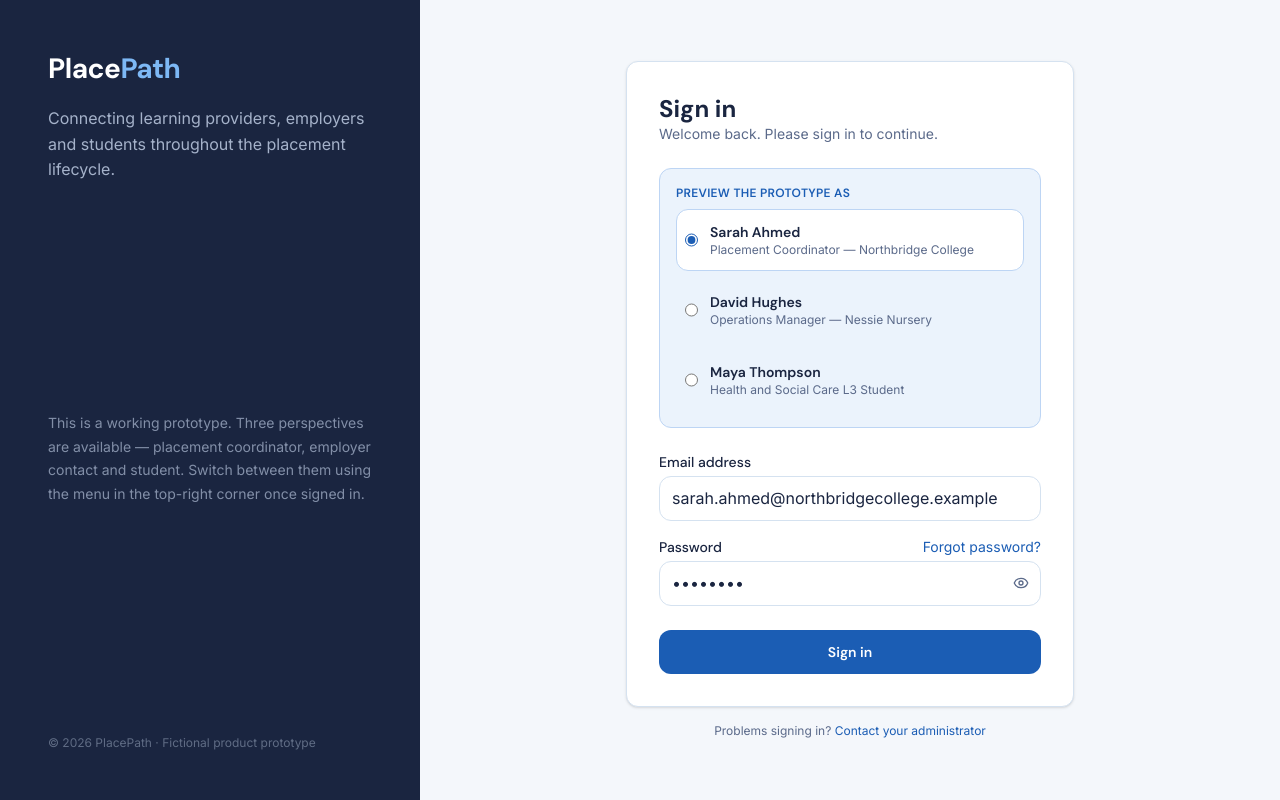
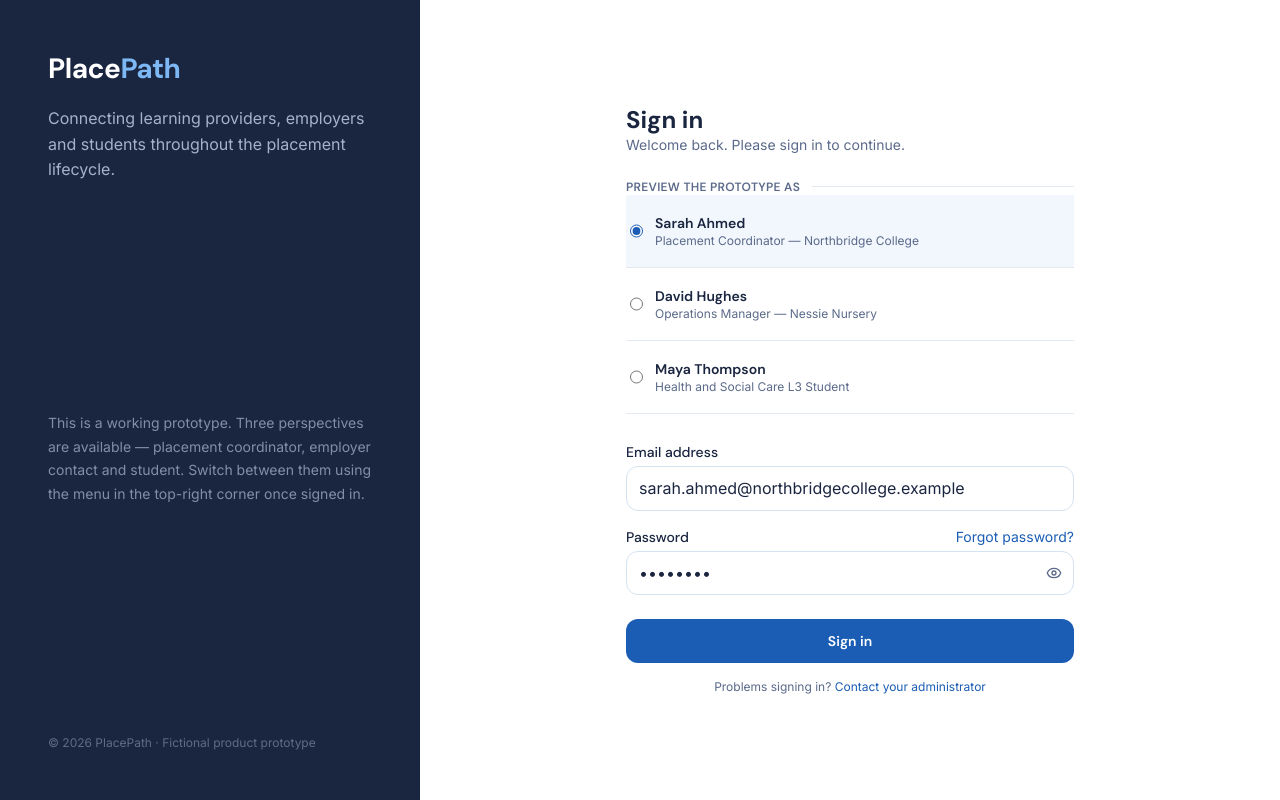
Before and after one commit to SophiePurewal/placepath-demo, a React (Vite) app: page / in a window 1280 px wide. Built offline with nearby package versions, Linux system fonts and the light colour scheme.

Commit message:
Simplify sign-in layout and role selector

```diff
--- a/src/screens/SignIn.tsx
+++ b/src/screens/SignIn.tsx
@@ -38,7 +38,7 @@ export default function SignIn({ onSignIn }: SignInProps) {
   return (
     <div
       className="min-h-screen flex"
-      style={{ backgroundColor: "#f4f7fb" }}
+      style={{ backgroundColor: "#ffffff" }}
     >
       {/* Left panel */}
       <div
@@ -74,7 +74,7 @@ export default function SignIn({ onSignIn }: SignInProps) {
       </div>
 
       {/* Right panel */}
-      <div className="flex-1 flex items-center justify-center p-6">
+      <div className="flex-1 flex items-center justify-center px-6 py-10">
         <div className="w-full max-w-md">
           {/* Mobile logo */}
           <div className="lg:hidden mb-8 text-center">
@@ -90,10 +90,7 @@ export default function SignIn({ onSignIn }: SignInProps) {
             </span>
           </div>
 
-          <div
-            className="bg-white rounded-xl shadow-sm border p-8"
-            style={{ borderColor: "#d5e2f0" }}
-          >
+          <div>
             <h1
               className="text-2xl mb-1"
               style={{ fontFamily: "var(--font-display)", fontWeight: 700, color: "#1a2540" }}
@@ -105,24 +102,21 @@ export default function SignIn({ onSignIn }: SignInProps) {
             </p>
 
             {/* Prototype role selector */}
-            <div
-              className="mb-6 rounded-lg p-4 border"
-              style={{ backgroundColor: "#ebf3fc", borderColor: "#bdd5f4" }}
-            >
-              <p
-                className="text-xs font-semibold uppercase tracking-wide mb-2"
-                style={{ color: "#1b5db4", fontFamily: "var(--font-display)" }}
+            <fieldset className="mb-7 border-y" style={{ borderColor: "#e3e9f1" }}>
+              <legend
+                className="text-xs font-semibold uppercase tracking-wide pr-3"
+                style={{ color: "#5b6a8a", fontFamily: "var(--font-display)" }}
               >
                 Preview the prototype as
-              </p>
-              <div className="space-y-2">
+              </legend>
+              <div>
                 {roleOptions.map((r) => (
                   <label
                     key={r.value}
-                    className="flex items-center gap-3 cursor-pointer rounded-md p-2 transition-colors"
+                    className="flex items-center gap-3 cursor-pointer px-1 py-3.5 transition-colors border-b last:border-b-0"
                     style={{
-                      backgroundColor: role === r.value ? "#fff" : "transparent",
-                      border: role === r.value ? "1px solid #bdd5f4" : "1px solid transparent",
+                      backgroundColor: role === r.value ? "#f2f7fd" : "transparent",
+                      borderColor: "#e3e9f1",
                     }}
                   >
                     <input
@@ -152,7 +146,7 @@ export default function SignIn({ onSignIn }: SignInProps) {
                   </label>
                 ))}
               </div>
-            </div>
+            </fieldset>
 
             <form onSubmit={handleSubmit} noValidate>
               {error && (
```
